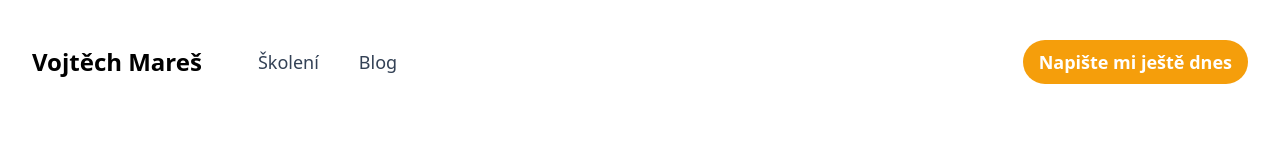
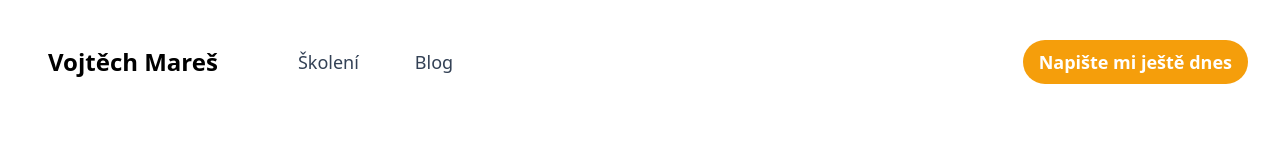
Before and after one commit to vojtechmares/website, a Next.js app: page / in a window 1280 px wide. Shown: the top 160 px of the page. Built offline with nearby package versions, Linux system fonts and the light colour scheme.

Commit message:
refactor(nav links): style and Next.js's `<Link></Link>` without a component wrapper
- delete NavLink component (wrapper)

```diff
--- a/components/Footer.tsx
+++ b/components/Footer.tsx
@@ -2,7 +2,6 @@ import Link from "next/link";
 
 import { Container } from "@/components/Container";
 // import { Logo } from '@/components/Logo'
-// import { NavLink } from '@/components/NavLink'
 import { Button } from "@/components/Button";
 
 export function Footer() {
--- a/components/Header.tsx
+++ b/components/Header.tsx
@@ -1,6 +1,5 @@
 import Link from "next/link";
 
-import { NavLink } from "@/components/NavLink";
 import { Container } from "@/components/Container";
 import { Button } from "@/components/Button";
 
@@ -12,13 +11,22 @@ export function Header() {
           <nav className="relative z-50 flex justify-between">
             <div className="flex items-center md:gap-x-12">
               <span className="text-2xl font-bold">
-                <Link href="/">Vojtěch Mareš</Link>
+                <Link href="/" className="py-2 px-4 rounded-full focus-visible:outline-black">Vojtěch Mareš</Link>
               </span>
               <div className="hidden md:flex md:gap-x-6">
-                {/* <NavLink href="#how-can-i-help">Jak vám můžu pomoci?</NavLink> */}
-                <NavLink href="/skoleni">Školení</NavLink>
-                {/* <NavLink href="/pripadove-studie">Případové studie</NavLink> */}
-                <NavLink href="https://vojtechmares.blog/">Blog</NavLink>
+                <Link
+                  href="/skoleni"
+                  className="inline-block rounded-full py-2 px-4 text-lg font-medium text-slate-700 hover:bg-slate-100 hover:text-black focus-visible:outline-black"
+                >
+                  Školení
+                </Link>
+                {/* <Link href="/pripadove-studie" className="inline-block rounded-full py-2 px-4 text-lg font-medium text-slate-700 hover:bg-slate-100 hover:text-black focus-visible:outline-black">Případové studie</Link> */}
+                <Link
+                  href="https://vojtechmares.blog/"
+                  className="inline-block rounded-full py-2 px-4 text-lg font-medium text-slate-700 hover:bg-slate-100 hover:text-black focus-visible:outline-black"
+                >
+                  Blog
+                </Link>
               </div>
             </div>
             <div className="flex items-center gap-x-5 md:gap-x-8">
--- a/components/NavLink.tsx
+++ /dev/null
@@ -1,18 +0,0 @@
-import { ReactNode } from "react";
-import Link from "next/link";
-
-type Props = {
-  href: string;
-  children: ReactNode;
-};
-
-export function NavLink({ href, children }: Props) {
-  return (
-    <Link
-      href={href}
-      className="inline-block rounded-lg py-1 px-2 text-lg font-medium text-slate-700 hover:bg-slate-100 hover:text-black"
-    >
-      {children}
-    </Link>
-  );
-}
```
